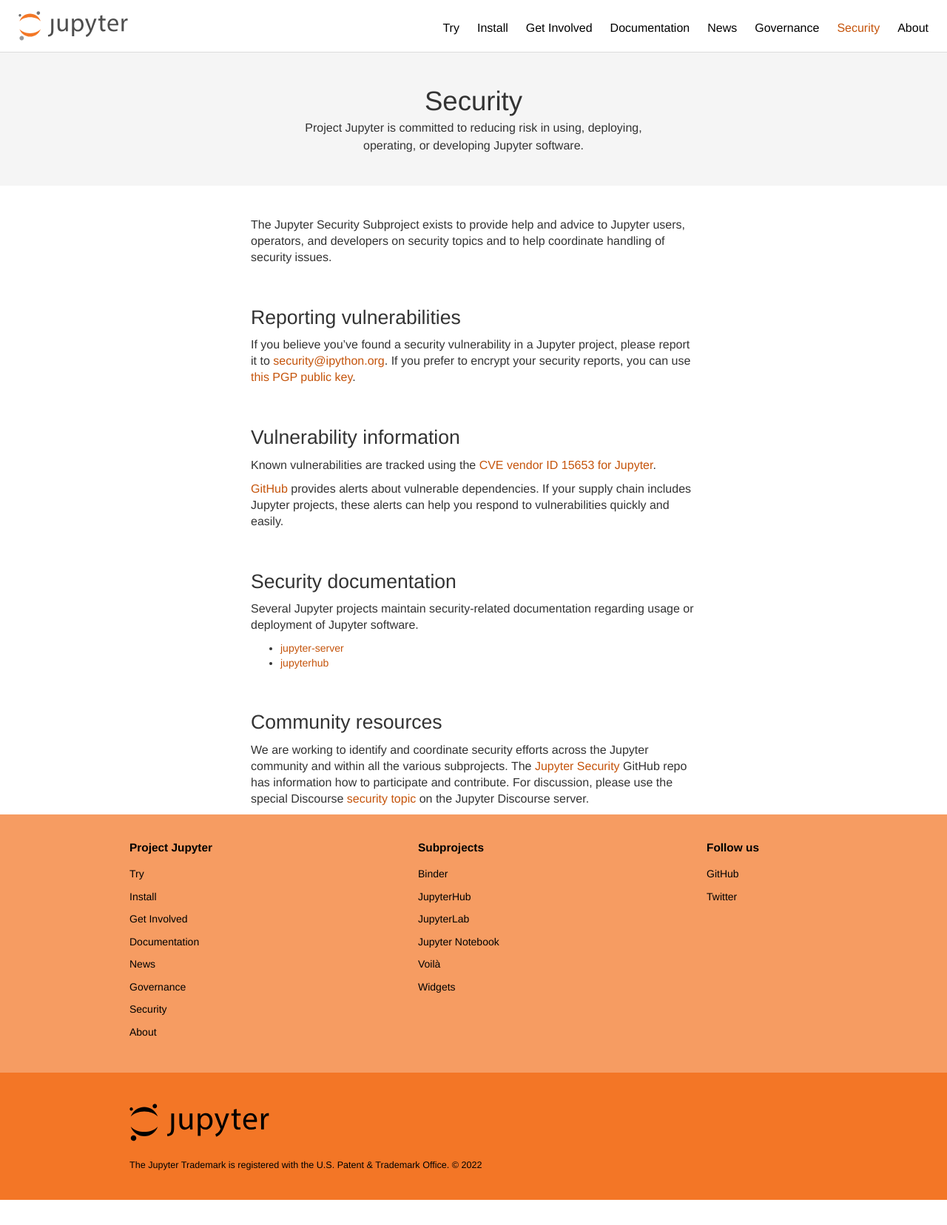
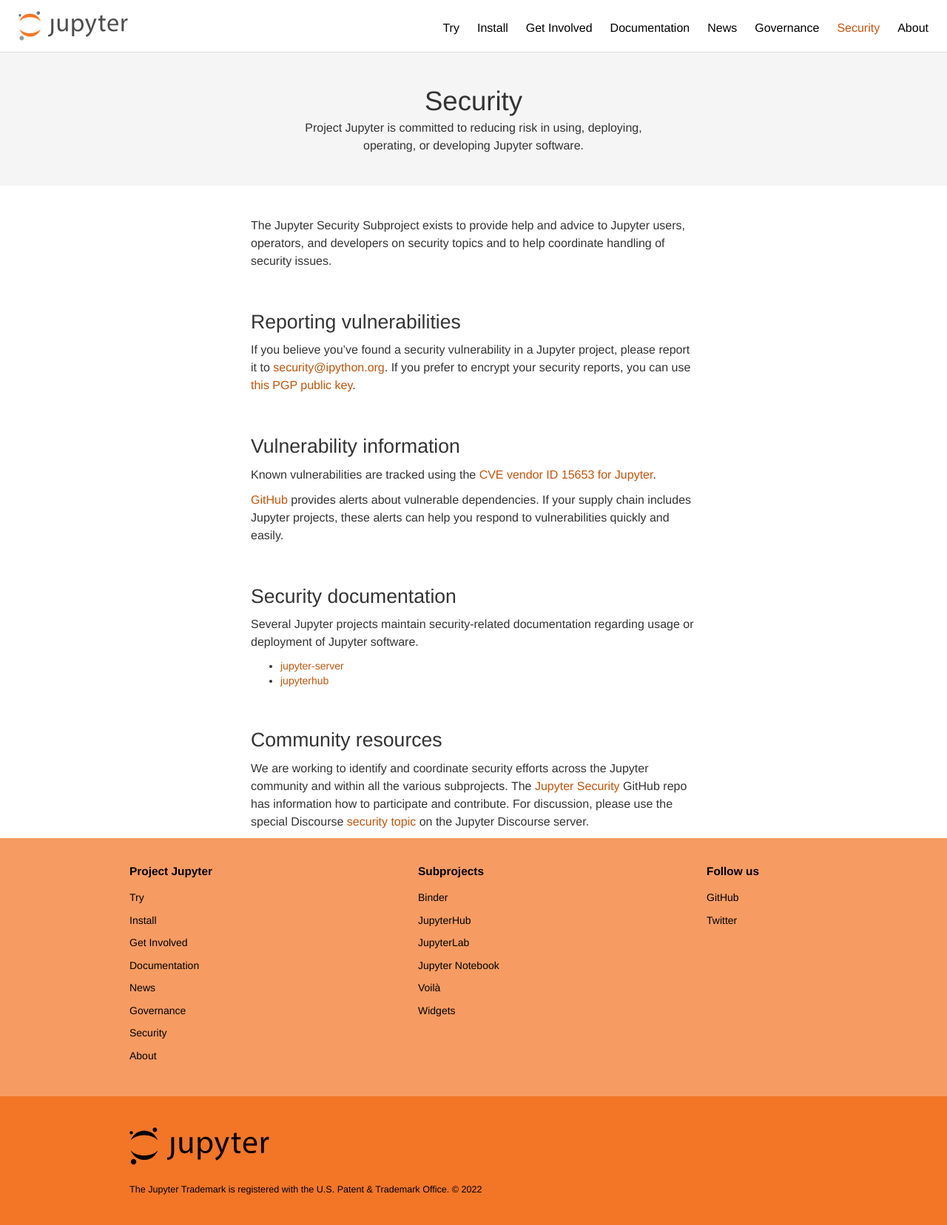
Before and after one commit to jupyter/jupyter.github.io, a Jekyll site: the page built from security.md, in a window 1280 px wide. Shown: the whole page at 74% size. Built offline with Jekyll 4.4.1, drawn with Linux system fonts in a browser that asks for light colours; before the commit the page ends 1622 px from its top, so only the background shows below that.

Commit message:
Tidy <p> tag styles

```diff
--- a/_sass/components/_copy.scss
+++ b/_sass/components/_copy.scss
@@ -1,31 +1,11 @@
-@import "settings/breakpoints";
+@import "settings/fonts";
 
 p {
+  font-family: $font-family-sans-serif;
+  font-size: 16px;
+  font-weight: 400;
+  line-height: 1.5;
   margin: 0 0 10px;
-}
-
-@media (min-width: $breakpoint-l) {
-  p {
-    font-size: 16px;
-    font-weight: 400;
-    line-height: 1.375;
-  }
-}
-
-@media (max-width: $breakpoint-l) {
-  p {
-    font-size: 16px;
-    font-weight: 400;
-    line-height: 1.25em;
-  }
-}
-
-@media (max-width: $breakpoint-m) {
-  p {
-    font-size: 16px;
-    font-weight: 400;
-    line-height: 1.25em;
-  }
 }
 
 .text-center {
```
